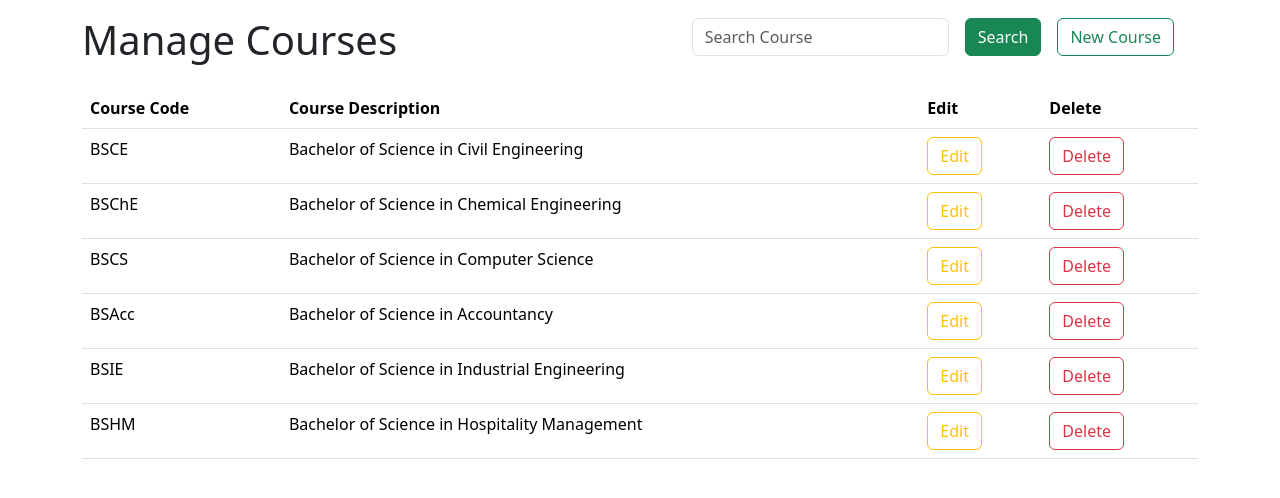
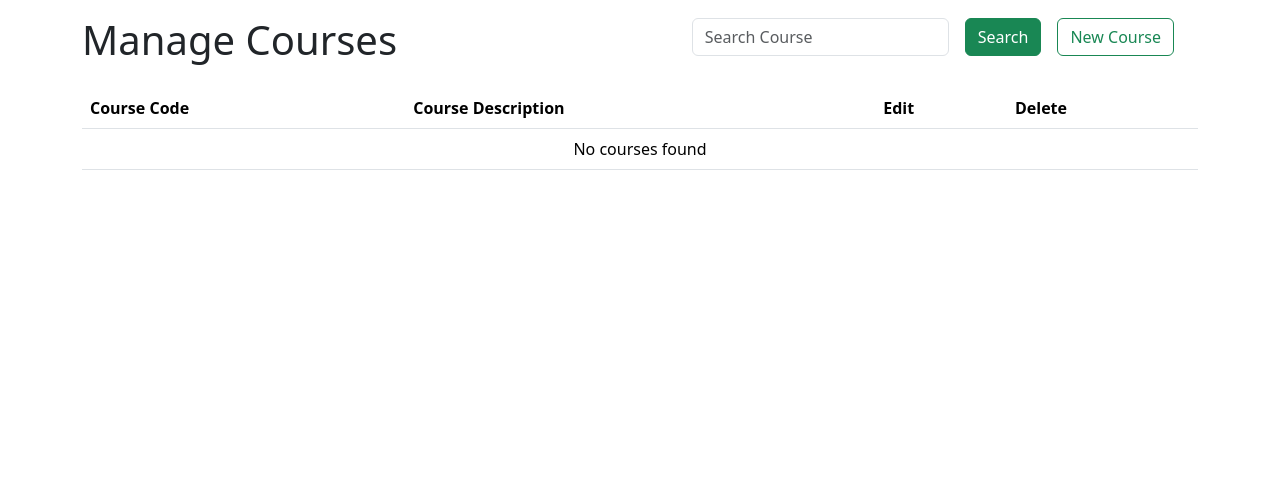
Before and after one commit to jeysu/simple-student-information-system, a Flask app: page /courses in a window 1280 px wide. Shown: the part 56-554 px from the top of the page. Run offline with Flask 3, Linux system fonts and the light colour scheme.

Commit message:
Adding and deleting courses is now possible (bug: table wont refresh after adding to both student and course database)

```diff
--- a/website/models.py
+++ b/website/models.py
@@ -7,3 +7,7 @@ class Students(db.Model):
     year_level = db.Column(db.String(45))
     course = db.Column(db.String(45))
     sex = db.Column(db.String(45))
+
+class Courses(db.Model):
+    course_code = db.Column(db.String(45), primary_key=True)
+    course_description = db.Column(db.String(45))
--- /dev/null
+++ b/website/static/courses.js
@@ -0,0 +1,65 @@
+function handleCourseSubmission(event) {
+    event.preventDefault();
+
+    const form = event.target;
+    const formData = new FormData(form);
+
+    fetch(window.location.href, {
+      method: 'POST',
+      body: formData
+    })
+    .then(response => response.text())
+    .then(html => {
+      const tempDiv = document.createElement('div');
+      tempDiv.innerHTML = html;
+      const flashMessages = tempDiv.getElementsByClassName('alert');
+
+      if (flashMessages.length > 0) {
+        form.reset();
+
+        const modalFlashContainer = document.querySelector('#new_course_modal .modal-header');
+        const currentFlashMessages = Array.from(flashMessages).map(flash => flash.outerHTML).join('');
+
+        const existingFlashes = modalFlashContainer.querySelectorAll('.alert');
+        existingFlashes.forEach(flash => flash.remove());
+
+        modalFlashContainer.insertAdjacentHTML('afterend', currentFlashMessages);
+      } else {
+        const modal = bootstrap.Modal.getInstance(document.getElementById('new_course_modal'));
+        modal.hide();
+        location.reload();
+      }
+    })
+    .catch(error => {
+      console.error('Error:', error);
+    });
+  }
+
+  document.addEventListener('click', function(e) {
+    if (e.target && e.target.classList.contains('btn-close')) {
+      const alert = e.target.closest('.alert');
+      if (alert) {
+        alert.remove();
+      }
+    }
+  });
+
+  function deleteCourse(course_code) {
+    if (confirm('Are you sure you want to delete this course?')) {
+      fetch(`courses/delete-course/${course_code}`, {
+        method: 'DELETE',
+      })
+      .then(response => response.json())
+      .then(data => {
+        if (data.success) {
+          location.reload();
+        } else {
+          alert('Error deleting course');
+        }
+      })
+      .catch(error => {
+        console.error('Error:', error);
+        alert('Error deleting course');
+      });
+    }
+  }
--- a/website/static/students.js
+++ b/website/static/students.js
@@ -1,4 +1,4 @@
-function handleFormSubmission(event) {
+function handleStudentSubmission(event) {
   event.preventDefault();
 
   const form = event.target;
@@ -44,9 +44,9 @@ document.addEventListener('click', function(e) {
   }
 });
 
-function deleteStudent(idNumber) {
+function deleteStudent(id_number) {
   if (confirm('Are you sure you want to delete this student?')) {
-    fetch(`/delete-student/${idNumber}`, {
+    fetch(`/delete-student/${id_number}`, {
       method: 'DELETE',
     })
     .then(response => response.json())
--- a/website/templates/courses.html
+++ b/website/templates/courses.html
@@ -28,9 +28,91 @@
               </form>
             </div>
             <div class="ms-3 me-4">
-              <button type="button" class="btn btn-outline-success">
+              <button
+                type="button"
+                class="btn btn-outline-success"
+                data-bs-toggle="modal"
+                data-bs-target="#new_course_modal"
+              >
                 New Course
               </button>
+              <form
+                method="POST"
+                id="new_course_form"
+                onsubmit="handleCourseSubmission(event)"
+              >
+                <div
+                  class="modal fade"
+                  id="new_course_modal"
+                  tabindex="-1"
+                  role="dialog"
+                  aria-labelledby="New Course"
+                  aria-hidden="true"
+                >
+                  <div
+                    class="modal-dialog modal-dialog-centered"
+                    role="document"
+                  >
+                    <div class="modal-content">
+                      <div class="modal-header">
+                        <h4 class="modal-title" id="new_course">New Course</h4>
+                      </div>
+                      {% for message in get_flashed_messages() %}
+                      <<div
+                        class="alert alert-warning alert-dismissible fade show"
+                        role="alert"
+                      >
+                        {{ message }}
+                        <button
+                          type="button"
+                          class="btn-close"
+                          data-bs-dismiss="alert"
+                          aria-label="Close"
+                        ></button>
+                      </div>>
+                      {% endfor %}
+                      <div class="modal-body">
+                        <div class="container">
+                          <div class="form-group">
+                            <label for="Course Code">Course Code</label>
+                            <input
+                              type="course_code"
+                              class="form-control"
+                              id="course_code"
+                              name="course_code"
+                              placeholder="Course Code"
+                            />
+                          </div>
+                          <div class="form-group mt-3">
+                            <label for="Course Description"
+                              >Course Description</label
+                            >
+                            <input
+                              type="course_description"
+                              class="form-control"
+                              id="course_description"
+                              name="course_description"
+                              placeholder="Course Description"
+                            />
+                          </div>
+                        </div>
+                      </div>
+                      <div class="modal-footer">
+                        <button
+                          type="button"
+                          class="btn btn-outline-secondary"
+                          data-bs-dismiss="modal"
+                        >
+                          Close
+                        </button>
+                        <button type="submit" class="btn btn-outline-success">
+                          Add Course
+                        </button>
+                      </div>
+                    </div>
+                  </div>
+                </div>
+              </form>
             </div>
           </div>
         </div>
@@ -49,93 +131,39 @@
           </tr>
         </thead>
         <tbody>
+          {% if courses %} {% for course in courses %}
           <tr>
-            <td>BSCE</td>
-            <td>Bachelor of Science in Civil Engineering</td>
+            <td>{{ course.course_code }}</td>
+            <td>{{ course.course_description }}</td>
             <td>
-              <button type="button" class="btn btn-outline-warning">
+              <button
+                type="button"
+                class="btn btn-outline-warning"
+                data-bs-toggle="modal"
+                data-bs-target="#edit_course_modal{{ course.course_code }}"
+              >
                 Edit
               </button>
             </td>
             <td>
-              <button type="button" class="btn btn-outline-danger">
+              <button
+                type="button"
+                class="btn btn-outline-danger"
+                onclick="deleteCourse('{{ course.course_code }}')"
+              >
                 Delete
               </button>
             </td>
           </tr>
+          {% endfor %} {% else %}
           <tr>
-            <td>BSChE</td>
-            <td>Bachelor of Science in Chemical Engineering</td>
-            <td>
-              <button type="button" class="btn btn-outline-warning">
-                Edit
-              </button>
-            </td>
-            <td>
-              <button type="button" class="btn btn-outline-danger">
-                Delete
-              </button>
-            </td>
+            <td colspan="4" class="text-center">No courses found</td>
           </tr>
-          <tr>
-            <td>BSCS</td>
-            <td>Bachelor of Science in Computer Science</td>
-            <td>
-              <button type="button" class="btn btn-outline-warning">
-                Edit
-              </button>
-            </td>
-            <td>
-              <button type="button" class="btn btn-outline-danger">
-                Delete
-              </button>
-            </td>
-          </tr>
-          <tr>
-            <td>BSAcc</td>
-            <td>Bachelor of Science in Accountancy</td>
-            <td>
-              <button type="button" class="btn btn-outline-warning">
-                Edit
-              </button>
-            </td>
-            <td>
-              <button type="button" class="btn btn-outline-danger">
-                Delete
-              </button>
-            </td>
-          </tr>
-          <tr>
-            <td>BSIE</td>
-            <td>Bachelor of Science in Industrial Engineering</td>
-            <td>
-              <button type="button" class="btn btn-outline-warning">
-                Edit
-              </button>
-            </td>
-            <td>
-              <button type="button" class="btn btn-outline-danger">
-                Delete
-              </button>
-            </td>
-          </tr>
-          <tr>
-            <td>BSHM</td>
-            <td>Bachelor of Science in Hospitality Management</td>
-            <td>
-              <button type="button" class="btn btn-outline-warning">
-                Edit
-              </button>
-            </td>
-            <td>
-              <button type="button" class="btn btn-outline-danger">
-                Delete
-              </button>
-            </td>
-          </tr>
+          {% endif %}
         </tbody>
       </table>
     </div>
   </div>
+  <script src="{{ url_for('static', filename='courses.js') }}"></script>
   {% endblock %}
 </body>
--- a/website/templates/students.html
+++ b/website/templates/students.html
@@ -39,7 +39,7 @@
               <form
                 method="POST"
                 id="new_student_form"
-                onsubmit="handleFormSubmission(event)"
+                onsubmit="handleStudentSubmission(event)"
               >
                 <div
                   class="modal fade"
@@ -224,5 +224,6 @@
       </table>
     </div>
   </div>
+  <script src="{{ url_for('static', filename='students.js') }}"></script>
   {% endblock %}
 </body>
--- a/website/views.py
+++ b/website/views.py
@@ -1,11 +1,11 @@
 from flask import Blueprint, render_template, request, flash, jsonify
-from .models import Students
+from .models import Students, Courses
 from . import db
 import re
 
 views = Blueprint('route', __name__)
 
-@views.route('', methods=['GET', 'POST'])
+@views.route('/', methods=['GET', 'POST'])
 def students():
     if request.method == 'POST':
         id_number = request.form.get('id_number')
@@ -45,6 +45,36 @@ def delete_student(id_number):
         db.session.rollback()
         return jsonify({'success': False, 'error': str(e)}), 500
 
-@views.route('courses')
+@views.route('/courses', methods=['GET', 'POST'])
 def courses():
-    return render_template("courses.html")
+    if request.method == 'POST':
+        course_code = request.form.get('course_code')
+        course_description = request.form.get('course_description')
+
+        if not all([course_code, course_description]):
+            flash('All fields are required', 'error')
+        elif re.search(r'\d', course_code):
+            flash('Course code should not contain numbers', 'error')
+        elif re.search(r'\d', course_description):
+            flash('Course Description should not contain numbers', 'error')
+        else:
+            new_course = Courses(course_code=course_code, course_description=course_description)
+            db.session.add(new_course)
+            db.session.commit()
+            flash('New course added successfully', 'success')
+
+    courses = Courses.query.order_by(Courses.course_code).all()
+    return render_template("courses.html", courses=courses)
+
+@views.route('courses/delete-course/<course_code>', methods=['DELETE'])
+def delete_course(course_code):
+    try:
+        course = Courses.query.filter_by(course_code=course_code).first()
+        if course:
+            db.session.delete(course)
+            db.session.commit()
+            return jsonify({'success': True})
+        return jsonify({'success': False, 'error': 'Course not found'}), 404
+    except Exception as e:
+        db.session.rollback()
+        return jsonify({'success': False, 'error': str(e)}), 500
```
